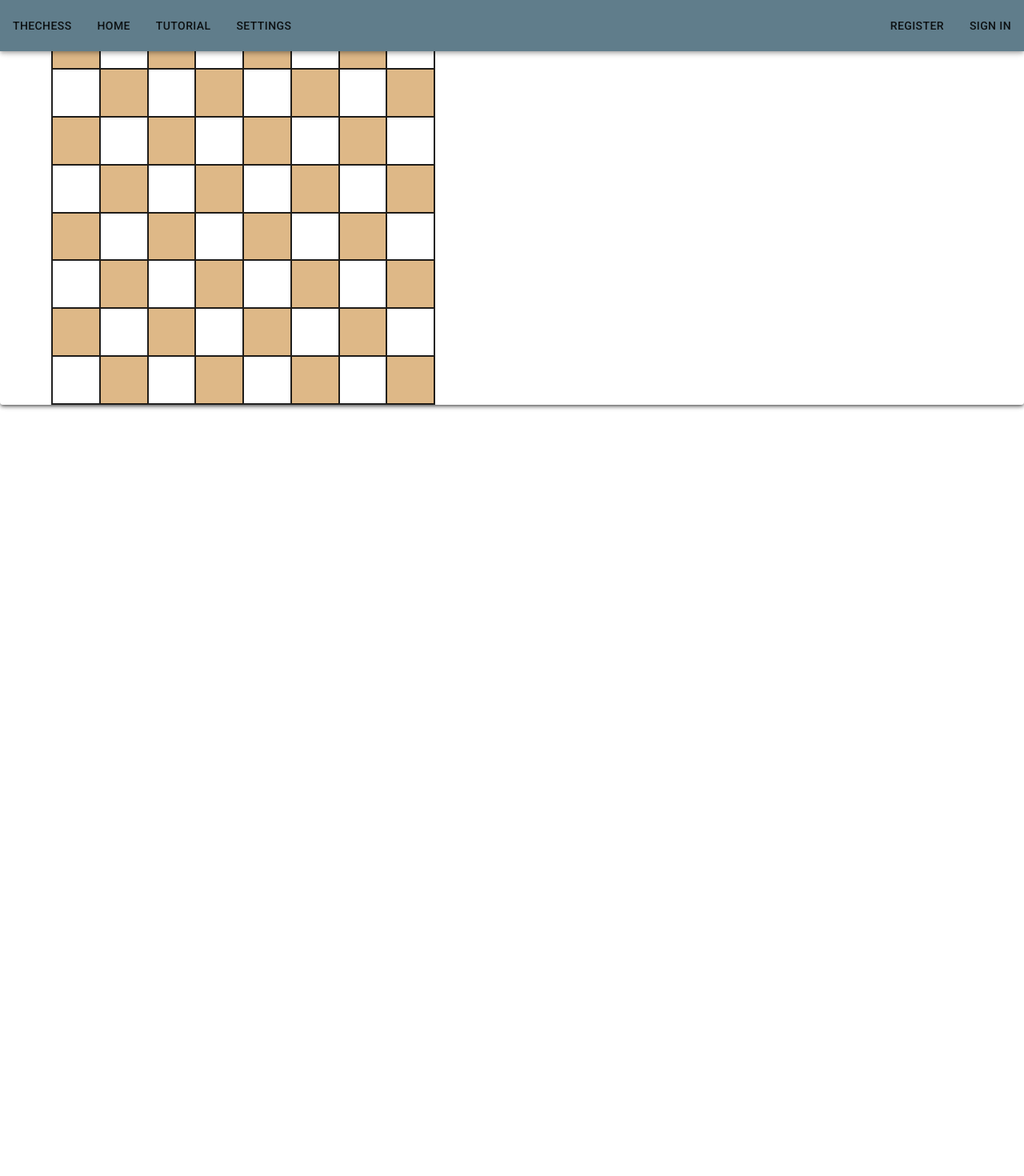
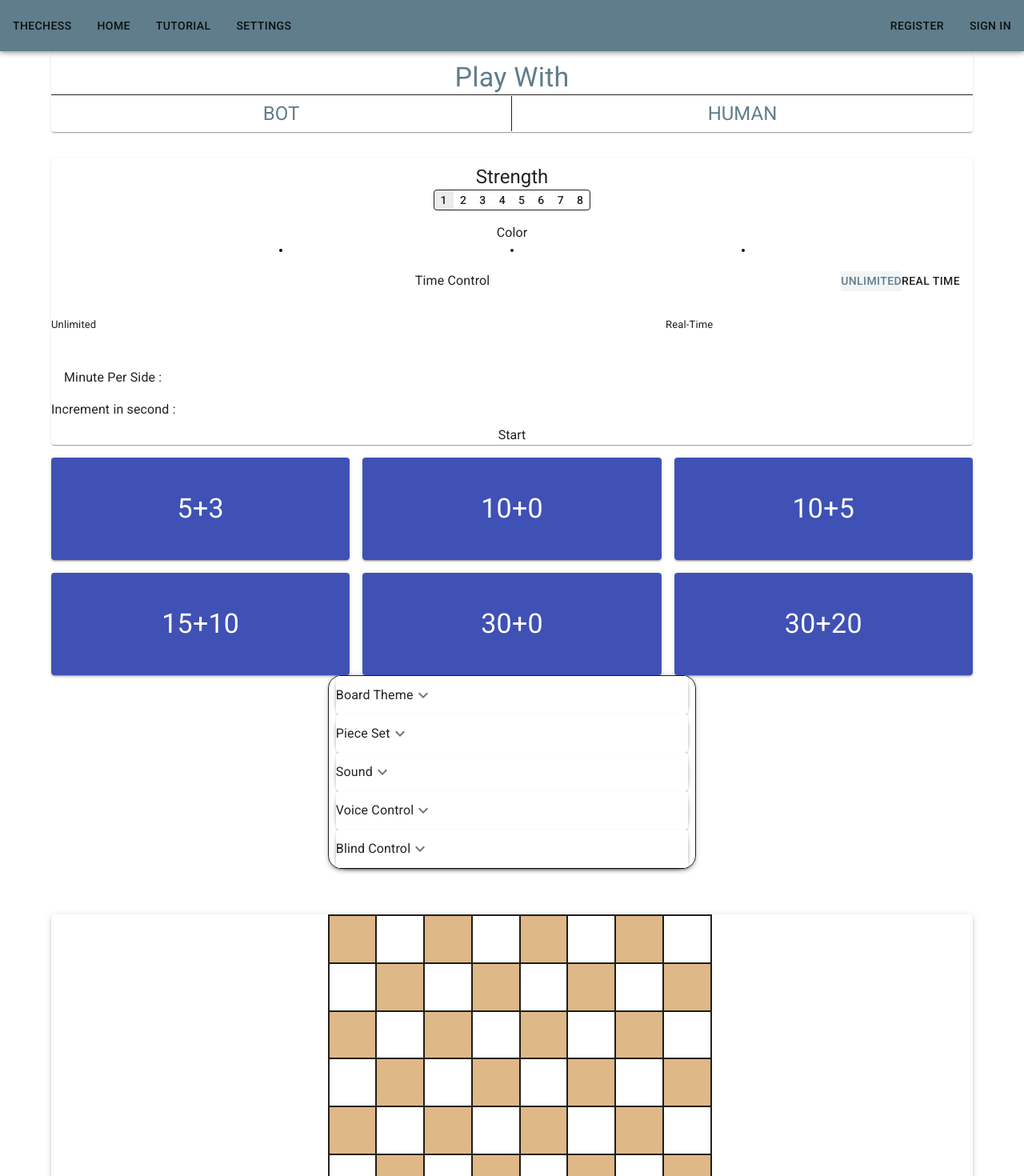
Before and after one commit to MarcelJulian/the-chess, a React (Create React App) app in the folder src/main/frontend/: page / in a window 1280 px wide. Shown: the top 1470 px of the page at 80% size. Before the commit the page ends 800 px from the top, so only its background shows below. Built offline with nearby package versions, Linux system fonts and the light colour scheme.

Commit message:
fix: :bug: Fix HomePage

```diff
--- a/src/main/frontend/src/MainMenu/index.jsx
+++ b/src/main/frontend/src/MainMenu/index.jsx
@@ -33,10 +33,6 @@ function Item(props) {
     <Box
       textAlign="center"
       sx={{
-        // m: 1,
-        // borderRadius: 2,
-        // fontSize: "1rem",
-        // fontWeight: "700",
         ...sx
       }}
       {...other}
@@ -54,8 +50,8 @@ export default function MainMenu() {
           borderRadius="1rem"
           boxShadow="3"
           // p="0.1rem"
-          marginLeft="30%"
-          marginRight="30%"
+          marginLeft="10%"
+          marginRight="10%"
           justifyContent="center"
           sx={{ display: "grid", gridTemplateColumns: "repeat(2, 1fr)" }}
         >
--- a/src/main/frontend/src/app.jsx
+++ b/src/main/frontend/src/app.jsx
@@ -47,8 +47,7 @@ export default function App() {
 
   const darkTheme = createTheme({
     palette: {
-      mode: "dark",
-      primary: blue
+      mode: "dark"
     }
   });
   const greenTheme = createTheme({
@@ -64,7 +63,7 @@ export default function App() {
   return (
     <ThemeProvider theme={darkMode ? darkTheme : greenTheme}>
       {/* <Switch checked={darkMode} onChange={() => setDarkMode(!darkMode)} /> */}
-      <IconButton
+      {/* <IconButton
         onClick={() => {
           setDarkMode(!darkMode);
         }}
@@ -74,15 +73,34 @@ export default function App() {
       >
         <Brightness7Icon />
         <Brightness4Icon />
-      </IconButton>
+      </IconButton> */}
 
       <Paper elevation={3} style={{ height: "100%" }}>
         <NavBar />
+        <HomePage />
+        <HumanPage />
+        <SettingsPageDialog />
+        <GBoard />
         <Routes>
-          <Route path="/" element={<GBoard />} />
-          {/* <Route path="/" element={<MainMenu />} /> */}
+          {/* <Route path="/" element={<NavBar />} /> */}
+          {/* <Route path="/" element={<GBoard />} /> */}
+          {/* <Route path="/" element={<HumanPage />} /> */}
+          {/* <Route path="/" element={<HomePage />} /> */}
+          <Route path="/" element={<MainMenu />} />
           <Route path="/settings" element={<SettingsPageDialog />} />
         </Routes>
+
+        <IconButton
+          onClick={() => {
+            setDarkMode(!darkMode);
+          }}
+          onChange={<Brightness4Icon />}
+          color="inherit"
+          // Brightness4Icon
+        >
+          <Brightness7Icon />
+          <Brightness4Icon />
+        </IconButton>
       </Paper>
 
       {/* <Paper elevation={3} /> */}
--- a/src/main/frontend/src/components/Board/index.jsx
+++ b/src/main/frontend/src/components/Board/index.jsx
@@ -3,6 +3,7 @@ import React, { useState } from "react";
 import { blue, brown, deepOrange } from "@material-ui/core/colors";
 import Brightness4Icon from "@mui/icons-material/Brightness4";
 import Brightness7Icon from "@mui/icons-material/Brightness7";
+import { Card } from "@mui/material";
 import Box from "@mui/material/Box";
 import Button from "@mui/material/Button";
 import { blueGrey, green } from "@mui/material/colors";
@@ -44,12 +45,15 @@ function GBoard() {
       }
     }
     return (
+      <Card elevation={3} style={{ height: "100%", width: "100%" }}>
         <Box
+          marginLeft="30%"
           border="1px solid"
           borderLeft="1px"
           borderRight="1px"
           borderColor="gray.800"
           sx={{
+            justifyContent: "center",
             display: "grid",
             gridTemplateColumns: "repeat(8, 1fr)",
             gridTemplateRows: "repeat(8, 1fr)",
@@ -60,16 +64,11 @@ function GBoard() {
         >
           {boxes}
         </Box>
+      </Card>
     );
   };
 
-  return (
-    <Paper elevation={3} style={{ height: "100%", width: "100%" }}>
-      <Box>
-        <Container justifyContent="center">{generateBox()}</Container>
-      </Box>
-    </Paper>
-  );
+  return <Container>{generateBox()}</Container>;
 }
 
 export default GBoard;
--- a/src/main/frontend/src/pages/HomePage/index.jsx
+++ b/src/main/frontend/src/pages/HomePage/index.jsx
@@ -1,7 +1,6 @@
 import React, { useState } from "react";
 
 import {
-  Box,
   Button,
   ButtonGroup,
   Container,
@@ -20,7 +19,7 @@ import {
 } from "@chakra-ui/react";
 import Brightness4Icon from "@mui/icons-material/Brightness4";
 import Brightness7Icon from "@mui/icons-material/Brightness7";
-import MaterialBox from "@mui/material/Box";
+import Box from "@mui/material/Box";
 import MaterialButton from "@mui/material/Button";
 import MaterialButtonGroup from "@mui/material/ButtonGroup";
 import Card from "@mui/material/Card";
@@ -75,39 +74,76 @@ function HomePage() {
   };
 
   return (
-    <MaterialBox sx={{ marginTop: "6rem" }}>
+    <Box sx={{ marginTop: "5%" }}>
       <MaterialContainer>
         {/* Container Atas */}
-        <Card sx={{ marginBottom: "1rem" }}>
-          <MaterialBox
+        <Card elevation={1} sx={{ marginBottom: "2rem" }}>
+          <Box
             display="flex"
             flexDirection="column"
             alignItems="center"
-            sx={{ paddingY: "1rem" }}
+            // sx={{ paddingY: "1rem" }}
           >
-            <Typography variant="h4">Play With</Typography>
+            <Box
+              sx={{
+                display: "grid",
+                gridTemplateColumns: "repeat(2, 1fr)",
+                width: "100%",
+                height: "100%"
+              }}
+            >
+              <Box
+                gridColumn="span 2"
+                marginTop="1%"
+                // marginBottom="2%"
+                borderBottom="1px solid"
+                // sx={{
+                //   width: "100%",
+                //   height: "100%"
+                // }}
+              >
+                <Typography
+                  variant="h4"
+                  color="primary"
+                  sx={{ textAlign: "center" }}
+                >
+                  Play With
+                </Typography>
+              </Box>
 
-            <MaterialBox
-              display="flex"
-              justifyContent="space-evenly"
-              sx={{ width: "100%" }}
-            >
-              <MaterialButton variant="ghost" sx={{ width: "48%" }}>
-                Bot
+              <Box
+                borderRight="1px solid"
+                marginBottom="1px"
+                marginTop="1px"
+                sx={{
+                  width: "100%"
+                  // height: "100%"
+                }}
+              >
+                <MaterialButton variant="ghost" sx={{ width: "100%" }}>
+                  <Typography
+                    variant="h5"
+                    color="primary"
+                    sx={{ textAlign: "center" }}
+                  >
+                    Bot
+                  </Typography>
+                </MaterialButton>
+              </Box>
+              <MaterialButton variant="ghost" sx={{ width: "100%" }}>
+                <Typography variant="h5" color="primary">
+                  Human
+                </Typography>
               </MaterialButton>
-
-              <MaterialButton variant="ghost" sx={{ width: "48%" }}>
-                Human
-              </MaterialButton>
-            </MaterialBox>
-          </MaterialBox>
+            </Box>
+          </Box>
         </Card>
 
         {/* Container Bawah */}
         <Card sx={{ marginBottom: "1rem" }}>
-          <MaterialBox display="flex" flexDirection="column">
+          <Box display="flex" flexDirection="column">
             {/* Box Strength Level AI */}
-            <MaterialBox
+            <Box
               display="flex"
               flexDirection="column"
               alignItems="center"
@@ -117,7 +153,7 @@ function HomePage() {
                 Strength
               </Typography>
               {generateBotStrengthGroupButton()}
-            </MaterialBox>
+            </Box>
             {/* Box color */}
             <Box w="100%" py="0.5rem">
               <Center mb="0.5rem">Color</Center>
@@ -133,7 +169,7 @@ function HomePage() {
                     setBotColor("black");
                   }}
                   _hover={{
-                    boxShadow:
+                    BoxShadow:
                       "0 0 1px 2px rgba(88, 144, 255, .75), 0 1px 1px rgba(0, 0, 0, .15)"
                   }}
                   _active={{}}
@@ -150,7 +186,7 @@ function HomePage() {
                     setBotColor("white");
                   }}
                   _hover={{
-                    boxShadow:
+                    BoxShadow:
                       "0 0 1px 2px rgba(88, 144, 255, .75), 0 1px 1px rgba(0, 0, 0, .15)"
                   }}
                   _active={{}}
@@ -166,7 +202,7 @@ function HomePage() {
                     setBotColor("random");
                   }}
                   _hover={{
-                    boxShadow:
+                    BoxShadow:
                       "0 0 1px 2px rgba(88, 144, 255, .75), 0 1px 1px rgba(0, 0, 0, .15)"
                   }}
                   _active={{}}
@@ -174,10 +210,8 @@ function HomePage() {
               </Flex>
             </Box>
             {/* Box Time Control */}
-            <MaterialBox
-              sx={{ display: "flex", width: "100%", padding: "1rem" }}
-            >
-              <MaterialBox sx={{ mx: "auto" }}>Time Control</MaterialBox>
+            <Box sx={{ display: "flex", width: "100%", padding: "1rem" }}>
+              <Box sx={{ mx: "auto" }}>Time Control</Box>
               <ToggleButtonGroup
                 color="primary"
                 value={botTimeControlMode}
@@ -187,7 +221,7 @@ function HomePage() {
                 <ToggleButton value="unlimited">Unlimited</ToggleButton>
                 <ToggleButton value="realtime">Real Time</ToggleButton>
               </ToggleButtonGroup>
-            </MaterialBox>
+            </Box>
             {/* Box Toggle */}
             <Box w="100%" h="5" bg="transparent" py="1rem">
               <Grid templateColumns="repeat(3, 1fr)" gap={0}>
@@ -236,10 +270,10 @@ function HomePage() {
                 <Button colorScheme="blue">Start</Button>
               </Center>
             </Box>
-          </MaterialBox>
+          </Box>
         </Card>
       </MaterialContainer>
-    </MaterialBox>
+    </Box>
   );
 }
 
--- a/src/main/frontend/src/pages/SettingsPage/idx.jsx
+++ b/src/main/frontend/src/pages/SettingsPage/idx.jsx
@@ -171,7 +171,7 @@ function SettingsPageDialog() {
                 aria-controls="panel1a-content"
                 id="panel1a-header"
               >
-                <Typography>Blind Mode</Typography>
+                <Typography>Blind Control</Typography>
               </AccordionSummary>
               <AccordionDetails>
                 <Box
```
Lines whose indentation alone changed are shown as unchanged.
